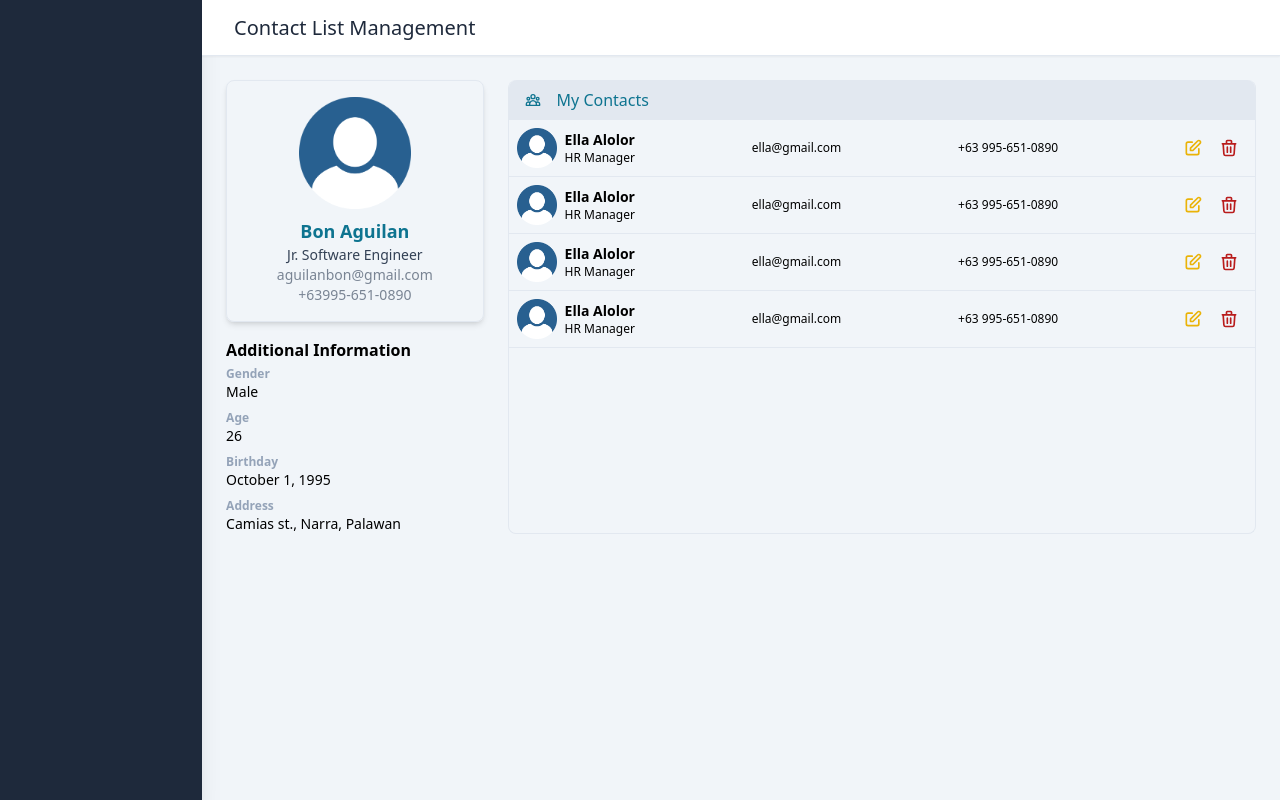
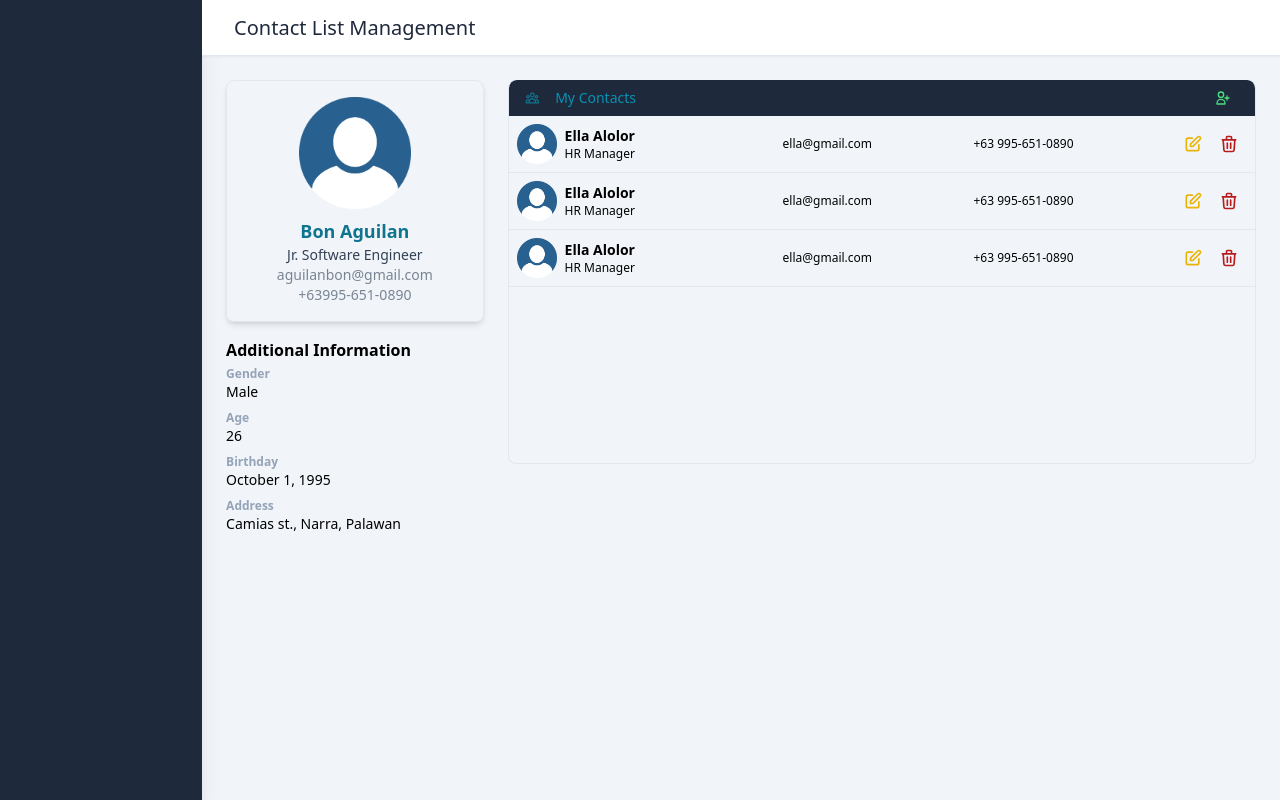
Before and after one commit to aguilanbon/contact-list-app, a React (Create React App) app: page /home in a window 1280 px wide. Built offline with nearby package versions, Linux system fonts and the light colour scheme.

Commit message:
contact list card reponsiveness

```diff
--- a/src/pages/Home/ContactsCard.jsx
+++ b/src/pages/Home/ContactsCard.jsx
@@ -4,21 +4,23 @@ function ContactsCard() {
     return (
         <div className='w-full flex'>
             <div className='w-full flex flex-col'>
-                <div className='w-full flex flex-row items-center justify-between p-2 hover:bg-slate-200 border-b border-slate-200'>
-                    <div className='flex items-center'>
+                <div className='w-auto flex flex-row items-center p-2 hover:bg-slate-200 border-b border-slate-200 '>
+                    <div className='md:w-1/3 w-full flex items-center'>
                         <img src="./profile.png" alt="" className='w-10 h-10' />
                         <div className='flex flex-col ml-2'>
                             <p className='text-sm font-semibold'>Ella Alolor</p>
                             <p className='text-xs'>HR Manager</p>
                         </div>
                     </div>
-                    <div className='flex'>
-                        <p className='text-xs'>ella@gmail.com</p>
+                    <div className='w-full flex md:flex-row flex-col justify-evenly'>
+                        <div className='flex'>
+                            <p className='text-xs'>ella@gmail.com</p>
+                        </div>
+                        <div className='flex'>
+                            <p className='text-xs'>+63 995-651-0890</p>
+                        </div>
                     </div>
-                    <div className='flex'>
-                        <p className='text-xs'>+63 995-651-0890</p>
-                    </div>
-                    <div className='flex'>
+                    <div className='w-auto flex md:flex-row flex-col justify-end'>
                         <div className='p-2'>
                             <svg xmlns="http://www.w3.org/2000/svg" className="h-5 w-5 text-yellow-500 cursor-pointer" fill="none" viewBox="0 0 24 24" stroke="currentColor" strokeWidth={2}>
                                 <path strokeLinecap="round" strokeLinejoin="round" d="M11 5H6a2 2 0 00-2 2v11a2 2 0 002 2h11a2 2 0 002-2v-5m-1.414-9.414a2 2 0 112.828 2.828L11.828 15H9v-2.828l8.586-8.586z" />
--- a/src/pages/Home/Profile.jsx
+++ b/src/pages/Home/Profile.jsx
@@ -43,16 +43,22 @@ function Profile() {
                         </div>
                     </div>
                 </div>
-                <div className='lg:w-3/4 w-full min-h-96 lg:ml-6 md:ml-0 md:mt-0 mt-4 border-x border-b border-slate-200 flex-flex-col mb-8 rounded-lg'>
-                    <div className='w-full flex bg-slate-200 rounded-t-lg'>
+                <div className='lg:w-3/4 w-full max-h-96 overflow-y-scroll lg:ml-6 md:ml-0 md:mt-0 mt-4 border-x border-b border-slate-200 flex-flex-col mb-8 rounded-lg'>
+                    <div className='w-full flex items-center justify-between bg-slate-800 rounded-t-lg'>
                         <div className='w-full py-2 px-4 flex items-center'>
                             <svg xmlns="http://www.w3.org/2000/svg" class="h-4 w-4 text-cyan-700" fill="none" viewBox="0 0 24 24" stroke="currentColor" stroke-width="2">
                                 <path stroke-linecap="round" stroke-linejoin="round" d="M17 20h5v-2a3 3 0 00-5.356-1.857M17 20H7m10 0v-2c0-.656-.126-1.283-.356-1.857M7 20H2v-2a3 3 0 015.356-1.857M7 20v-2c0-.656.126-1.283.356-1.857m0 0a5.002 5.002 0 019.288 0M15 7a3 3 0 11-6 0 3 3 0 016 0zm6 3a2 2 0 11-4 0 2 2 0 014 0zM7 10a2 2 0 11-4 0 2 2 0 014 0z" />
                             </svg>
-                            <h1 className='text-cyan-700 ml-4'>My Contacts</h1>
+                            <h1 className='text-cyan-600 ml-4 md:text-sm text-xs w-full'>My Contacts</h1>
+                        </div>
+                        <div className='flex justify-end w-full pr-4'>
+                            <button className='p-2 text-green-400 text-sm flex items-center hover:bg-slate-700 rounded-full'>
+                                <svg xmlns="http://www.w3.org/2000/svg" className="h-4 w-4" fill="none" viewBox="0 0 24 24" stroke="currentColor" strokeWidth={2}>
+                                    <path strokeLinecap="round" strokeLinejoin="round" d="M18 9v3m0 0v3m0-3h3m-3 0h-3m-2-5a4 4 0 11-8 0 4 4 0 018 0zM3 20a6 6 0 0112 0v1H3v-1z" />
+                                </svg>
+                            </button>
                         </div>
                     </div>
-                    <ContactsCard />
                     <ContactsCard />
                     <ContactsCard />
                     <ContactsCard />
```
